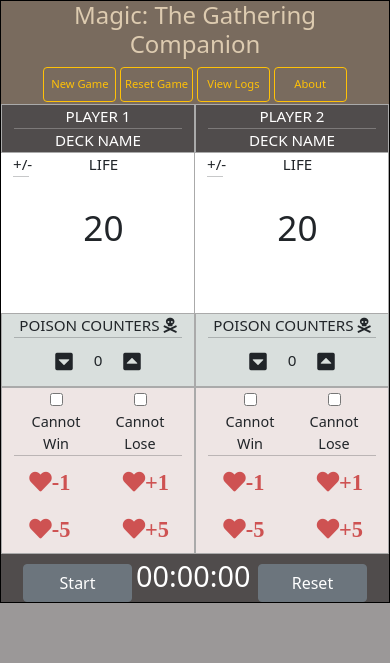
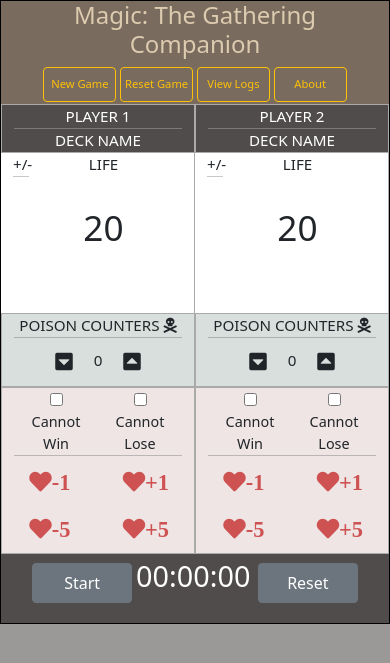
Before and after one commit to Janty-Y/mtg-companion, a PHP site: page / in a window 390 px wide. Shown: the top 663 px of the page. Run offline with PHP 8.4, Linux system fonts and the light colour scheme; some libraries are stand-ins or nearby versions.

Commit message:
support for all viewports should be good

```diff
--- a/home.html
+++ b/home.html
@@ -298,7 +298,7 @@
           <div class="bottom">
             <button class="btn btn-secondary  time-button" onclick="startStop()">Start</button>
             <span class="game-time">
-              00:00:00
+                 00:00:00
             </span>
 
 
--- a/style.css
+++ b/style.css
@@ -29,7 +29,7 @@
 }
 
 .btn:active {
-  transform: scale(0.85);
+  transform: scale(0.95);
   /* to show a "pressed" effect */
 }
 
@@ -125,6 +125,15 @@
   font-size: 3rem;
 }
 
+.bottom {
+  padding-bottom: 20px;
+}
+
+.bottom button {
+  width: 20%;
+  height: 30%;
+}
+
 .results {
   font-size: 2rem;
   height: 3.5rem;
@@ -135,7 +144,7 @@
   margin-bottom: 20px;
 }
 
-@media only screen and (max-height: 930px) {
+@media only screen and ((max-height: 800px) or (max-width: 450px)) {
   body {
     font-size: 0.95rem;
   }
@@ -182,8 +191,9 @@
     font-size: 0.7rem;
     padding: 0;
   }
-  .bottom button {
-    width: 30%;
+  .bottom button.btn {
+    width: 100px;
+    height: 40px;
   }
   .cannot-checks {
     font-size: 0.9rem;
@@ -194,7 +204,7 @@
     height: auto;
   }
 
-  @media only screen and (max-height: 380px) {
+  @media only screen and (max-height: 670px) {
     h1 {
       font-size: 1rem;
     }
```
